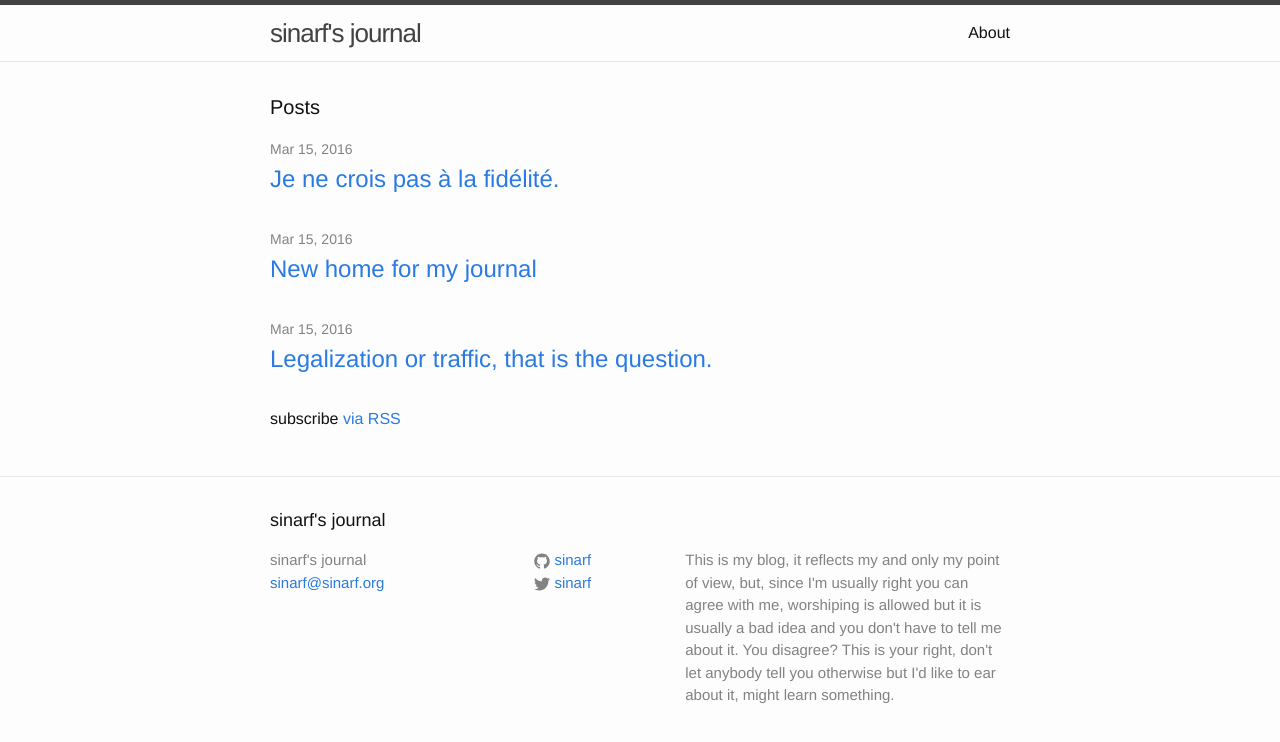
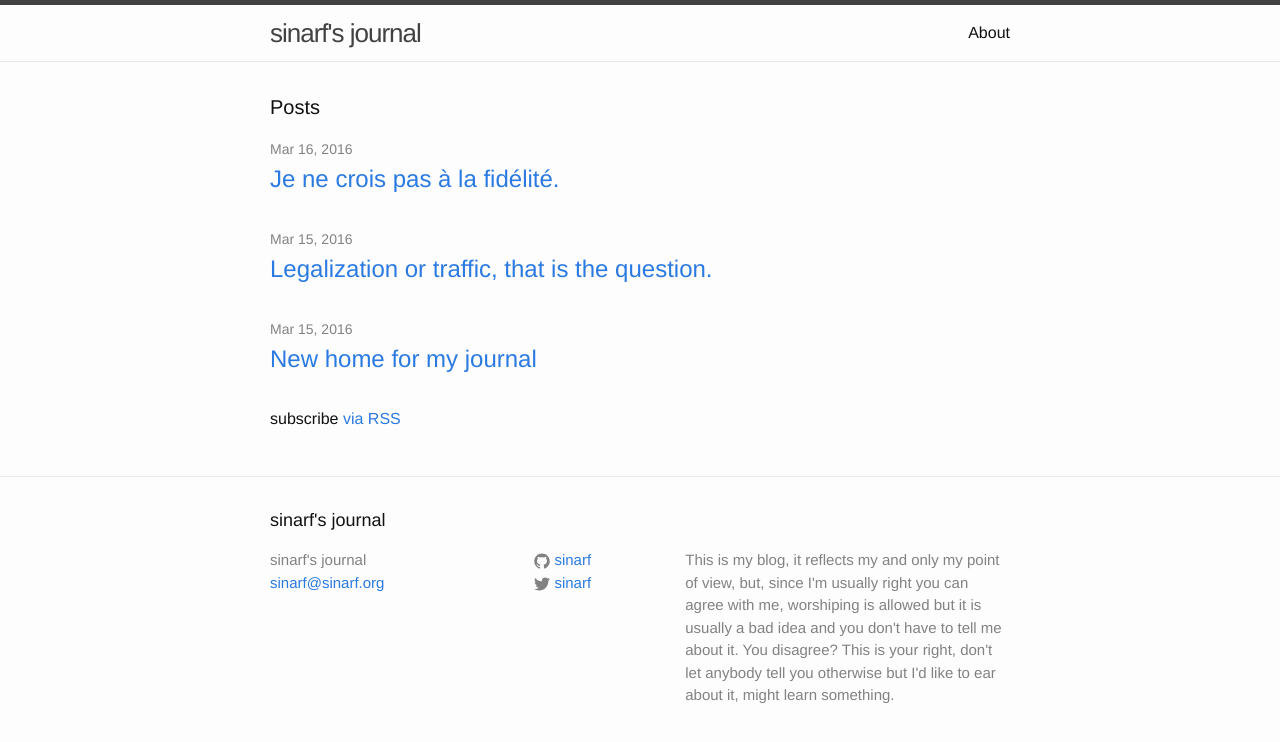
Before and after one commit to sinarf/blog, a Jekyll site: the page built from index.html, in a window 1280 px wide. Shown: the top 742 px of the page. Built offline with Jekyll 4.4.1, drawn with Linux system fonts in a browser that asks for light colours.

Commit message:
chronologie

```diff
--- a/_posts/2016-03-16-fidelite.md
+++ b/_posts/2016-03-16-fidelite.md
@@ -1,7 +1,7 @@
 ---
  layout: post
  title:  "Je ne crois pas à la fidélité. "
- date:   2016-03-15 12:01:50 +0100
+ date:   2016-03-16 12:01:50 +0100
  categories: blog
 ---
 Selon une croyance commune la fidélité serait une vertue.
```
Also changed, not shown: _posts/2016-03-15-legalizeortraffic.md (+1 -1 lines).
